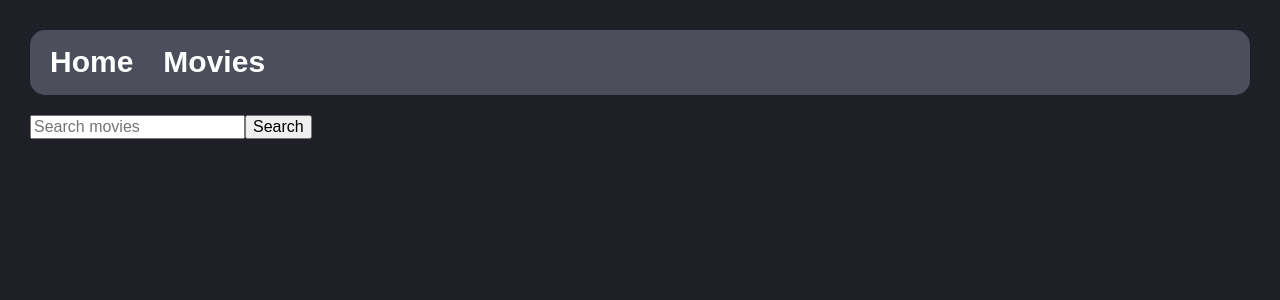
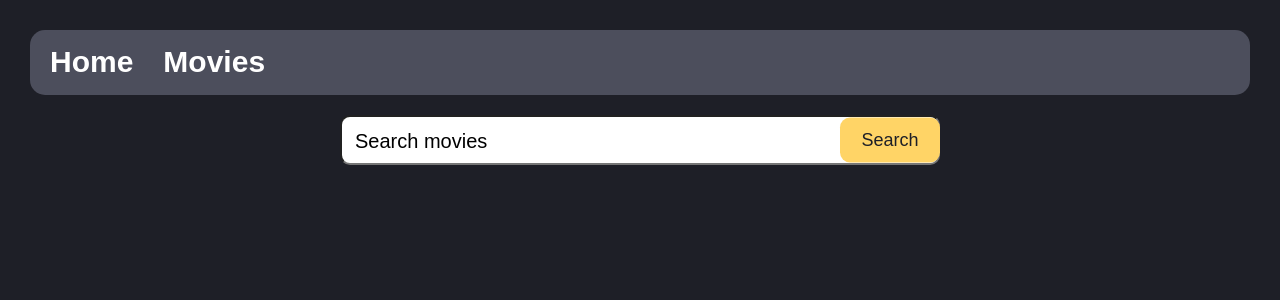
Before and after one commit to Andrij-Panasenko/Movies-overview, a React (Create React App) app: page /goit-react-hw-05-movies/movies in a window 1280 px wide. Shown: the top 300 px of the page. Built offline with nearby package versions, Linux system fonts and the light colour scheme.

Commit message:
movies dtyled

```diff
--- a/src/components/MovieList/MovieList.js
+++ b/src/components/MovieList/MovieList.js
@@ -1,4 +1,4 @@
-import { BASE_POSTER_URL } from 'constants/constants';
+import { BASE_POSTER_URL, IMG_PLACEHOLDER } from 'constants/constants';
 import { useLocation } from 'react-router-dom';
 import { Img, Link, List, ListItem, MovieTitle } from './MovieList.styled';
 
@@ -12,7 +12,7 @@ export const MovieList = ({ movies }) => {
           <ListItem key={id}>
             <Link to={`/movies/${id}`} state={{ from: location }}>
               <Img
-                src={poster_path && BASE_POSTER_URL + poster_path}
+                src={poster_path ? BASE_POSTER_URL + poster_path : IMG_PLACEHOLDER}
                 alt={original_title}
               />
               <MovieTitle>{original_title}</MovieTitle>
--- a/src/components/SearchBar/SearchBar.js
+++ b/src/components/SearchBar/SearchBar.js
@@ -1,4 +1,12 @@
-import { useSearchParams } from 'react-router-dom';
+import {  useSearchParams } from 'react-router-dom';
+import {
+  Button,
+  ButtonLabel,
+  Input,
+  Label,
+  Wrapper,
+  Form,
+} from './SearchBar.styled';
 
 export const SearchBar = () => {
   const [searchParams, setSearchParams] = useSearchParams();
@@ -14,18 +22,16 @@ export const SearchBar = () => {
 
   return (
     <>
-      <form onSubmit={searchHandler}>
-        <label>
-          <input
-            type="text"
-            name="query"
-            autoComplete="off"
-            placeholder="Search movies"
-          />
-        </label>
+      <Form onSubmit={searchHandler}>
+        <Wrapper>
+          <Input type="text" name="query" autoComplete="off" placeholder="" />
+          <Label>Search movies</Label>
+        <Button type="submit">
+          <ButtonLabel>Search</ButtonLabel>
+        </Button>
+        </Wrapper>
 
-        <button type="submit">Search</button>
-      </form>
+      </Form>
     </>
   );
 };
--- /dev/null
+++ b/src/components/SearchBar/SearchBar.styled.js
@@ -0,0 +1,69 @@
+import styled from 'styled-components';
+
+export const Form = styled.form`
+  display: flex;
+  align-items: center;
+  justify-content: center;
+  width: 100%;
+  max-width: 600px;
+  margin: 0 auto;
+  margin-bottom: 20px;
+`;
+
+export const Wrapper = styled.div`
+  position: relative;
+`;
+
+export const Label = styled.label`
+  position: absolute;
+  color: black;
+  left: 15px;
+  top: 15px;
+  font-weight: 500;
+  font-size: 20px;
+  pointer-events: none;
+  transition: transform 250ms linear, color 250ms linear;
+`;
+
+export const Input = styled.input`
+  display: inline-block;
+  font: inherit;
+  outline: transparent;
+  font-size: 20px;
+  border-radius: 10px;
+  width: 600px;
+  height: 50px;
+  outline: none;
+  padding-top: 5px;
+  padding-bottom: 5px;
+  padding-right: 105px;
+  padding-left: 15px;
+
+  &:focus + ${Label}, &:not(:placeholder-shown) + ${Label} {
+    transform: translateY(-150%);
+    color: #ffffff;
+  }
+`;
+
+export const Button = styled.button`
+  font-family: inherit;
+  font-size: 18px;
+  line-height: 24px;
+  font-weight: 500;
+  display: inline-block;
+  width: 100px;
+  height: 45px;
+  outline: none;
+  border: none;
+  border-radius: 10px;
+  position: absolute;
+  right: 0;
+  top: 50%;
+  transform: translateY(-50%);
+
+  background-color: #ffd466; /* Фіолетовий фон */
+  color: #1e1f27; /* Світлий текст */
+`;
+
+
+export const ButtonLabel = styled.span``;
--- a/src/constants/constants.js
+++ b/src/constants/constants.js
@@ -1 +1,3 @@
 export const BASE_POSTER_URL = 'https://image.tmdb.org/t/p/w500';
+export const IMG_PLACEHOLDER =
+  'https://www.colorbook.io/imagecreator.php?width=200&height=300&hex=%23cecece';
```
